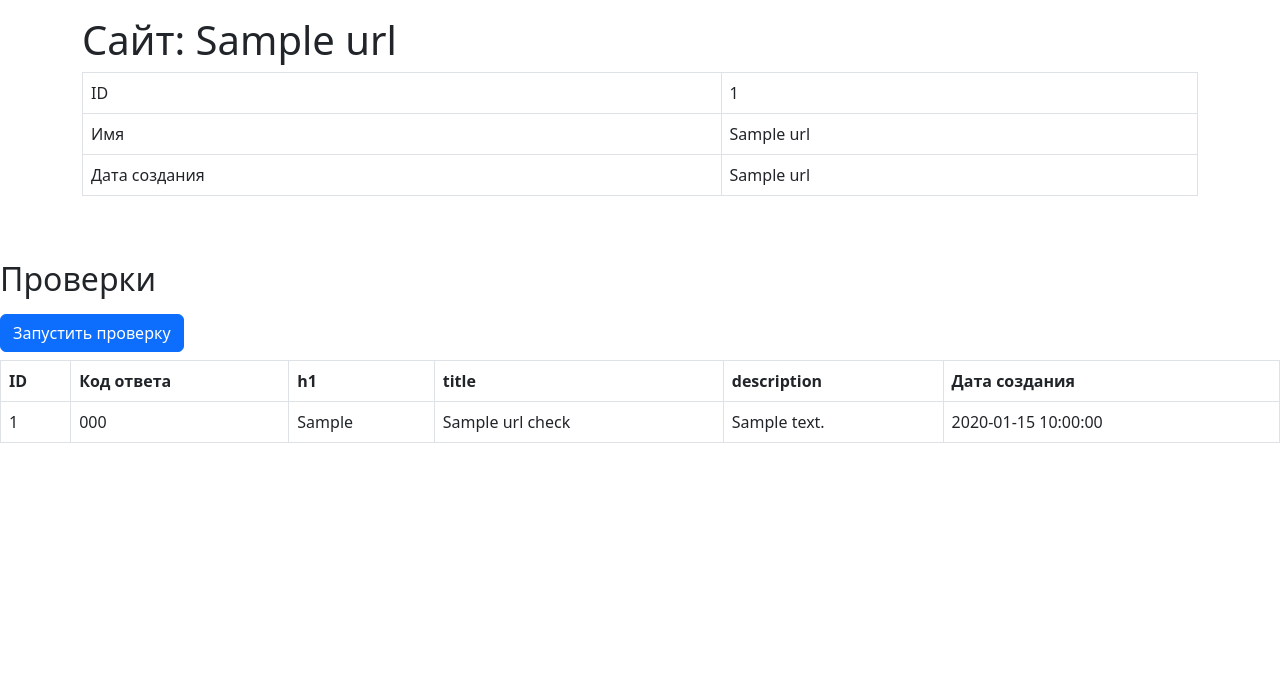
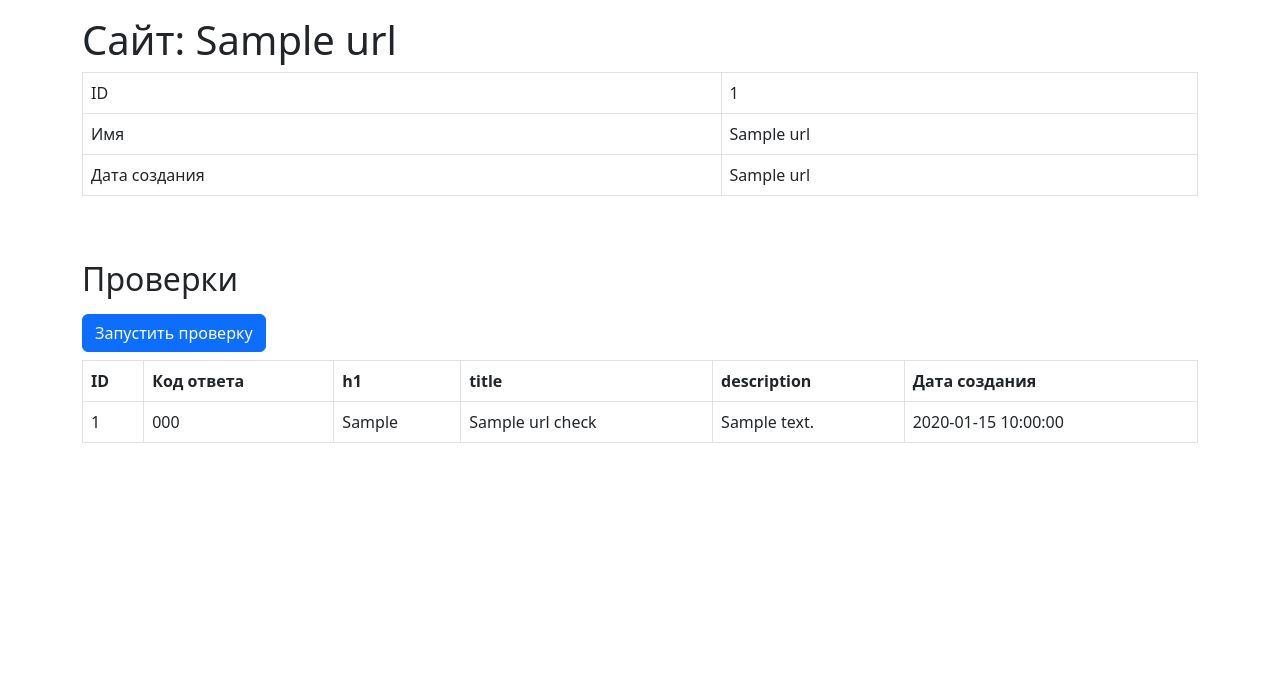
Before and after one commit to shashlfagai/python-project-83, a Flask app: page /urls/1 in a window 1280 px wide. Shown: the part 56-739 px from the top of the page. Run offline with Flask 3, Linux system fonts and the light colour scheme; a database or web service that is not in the repository returns one stand-in record (values such as "Sample title"); some libraries are stand-ins or nearby versions.

Commit message:
fixed html

```diff
--- a/page_analyzer/templates/url.html
+++ b/page_analyzer/templates/url.html
@@ -41,11 +41,11 @@
                     </table>
                 </div>
             </div>
-            <h2 class="mt-5 mb-3">Проверки</h2>
-            <form method="post" action="/urls/{{ id }}/checks">
-                <input type="submit" class="btn btn-primary" value="Запустить проверку">
-            </form>
-            <div>
+            <div class="container-lg mt-3">
+                <h2 class="mt-5 mb-3">Проверки</h2>
+                <form method="post" action="/urls/{{ id }}/checks">
+                    <input type="submit" class="btn btn-primary" value="Запустить проверку">
+                </form>
                 <table class="table table-bordered table-hover mt-2" data-test="checks">
                     <thead>
                         <tr>
@@ -58,7 +58,7 @@
                         </tr>
                     </thead>
                     <tbody>
-                        {{ table_check | safe}}
+                        {{ table_check | safe }}
                     </tbody>
                 </table>
             </div>
```
